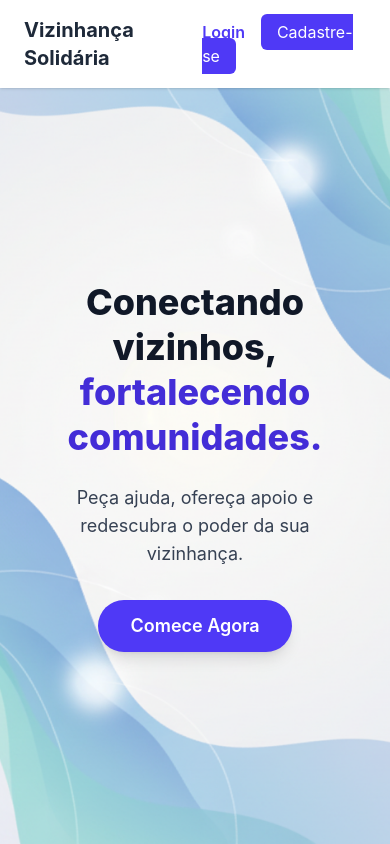
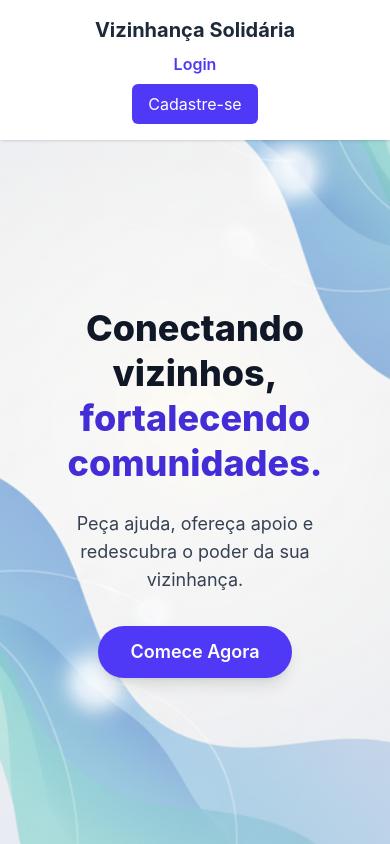
Before and after one commit to klausmullerDev/vizinhanca-frontend, a React (Vite) app: page / in a window 390 px wide. Built offline with nearby package versions, Linux system fonts and the light colour scheme.

Commit message:
ajuste mobile landingpage

```diff
--- a/src/pages/LandingPage.tsx
+++ b/src/pages/LandingPage.tsx
@@ -10,11 +10,11 @@ const LandingPage: React.FC = () => {
             style={{ backgroundImage: `url(${BackgroundImage})` }}
         >
             <header className="shadow-sm bg-white bg-opacity-80 backdrop-filter backdrop-blur-sm">
-                <div className="container mx-auto px-6 py-4 flex justify-between items-center">
-                    <h1 className="text-xl font-bold text-gray-800">Vizinhança Solidária</h1>
-                    <div>
-                        <Link to="/login" className="text-indigo-600 font-semibold mr-4 hover:underline">Login</Link>
-                        <Link to="/register" className="bg-indigo-600 text-white px-4 py-2 rounded-md hover:bg-indigo-700 transition-colors">Cadastre-se</Link>
+                <div className="container mx-auto px-6 py-4 flex flex-col sm:flex-row justify-between items-center">
+                    <h1 className="text-xl font-bold text-gray-800 mb-2 sm:mb-0">Vizinhança Solidária</h1>
+                    <div className="flex flex-col sm:flex-row space-y-2 sm:space-y-0 sm:space-x-4">
+                        <Link to="/login" className="text-indigo-600 font-semibold text-center hover:underline">Login</Link>
+                        <Link to="/register" className="bg-indigo-600 text-white px-4 py-2 text-center rounded-md hover:bg-indigo-700 transition-colors">Cadastre-se</Link>
                     </div>
                 </div>
             </header>
```
